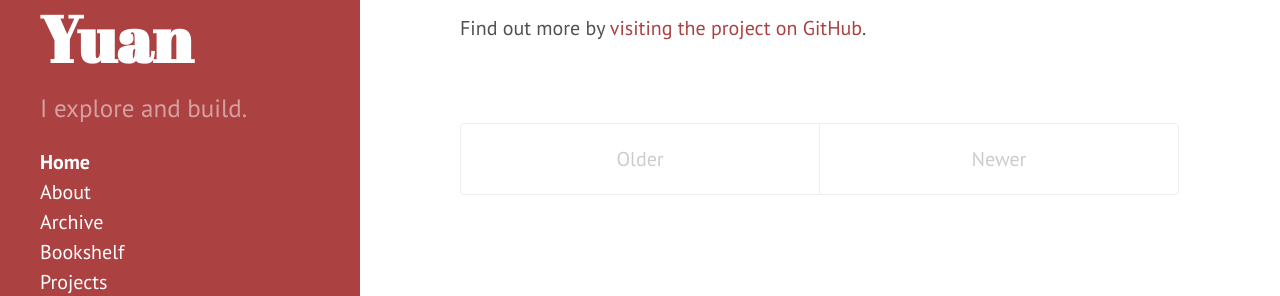
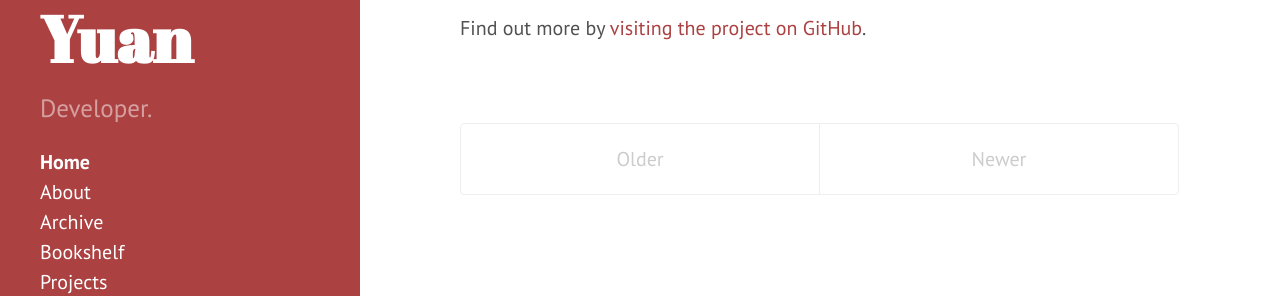
Before and after one commit to asaphy/asaphy.github.io, a Jekyll site: the page built from index.html, in a window 1280 px wide. Shown: the part 483-779 px from the top of the page. Built offline with Jekyll 4.4.1, drawn with Linux system fonts in a browser that asks for light colours; the list of posts is cut into pages by our own code.

```diff
--- a/_config.yml
+++ b/_config.yml
@@ -8,7 +8,7 @@ permalink:        pretty
 # Setup
 title:            "Asaph Yuan"
 tagline:          ''
-description:      'I explore and build.'
+description:      'Developer.'
 url:              http://asaphyuan.com
 
 author:
@@ -18,7 +18,7 @@ author:
 paginate:         5
 
 # Custom vars
-version:          2.0.0
+version:          1.0.0
 
 github:
   repo:           https://github.com/asaphy/personalwebsite
```
